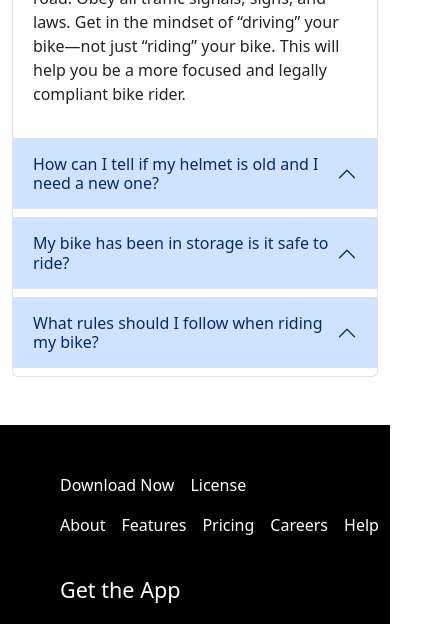
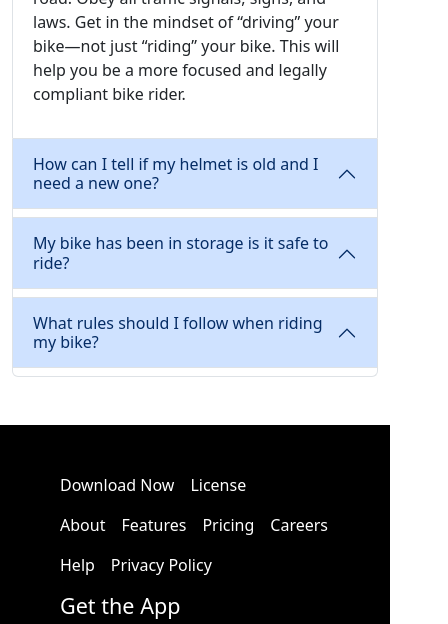
Before and after one commit to marufbroh/bikerz-zone-portfolio, a plain HTML site: page index.html in a window 390 px wide. Shown: the part 6484-7108 px from the top of the page, 448 px wide, since content can reach past the window. Drawn offline with nearby package versions, Linux system fonts and the light colour scheme.

Commit message:
footer responsive problem solved

```diff
--- a/index.html
+++ b/index.html
@@ -345,7 +345,7 @@
                         <li>License</li>
                     </ul>
 
-                    <ul class="d-flex list-unstyled gap-3">
+                    <ul class="d-flex list-unstyled gap-3 flex-wrap">
                         <li>About</li>
                         <li>Features</li>
                         <li>Pricing</li>
```
